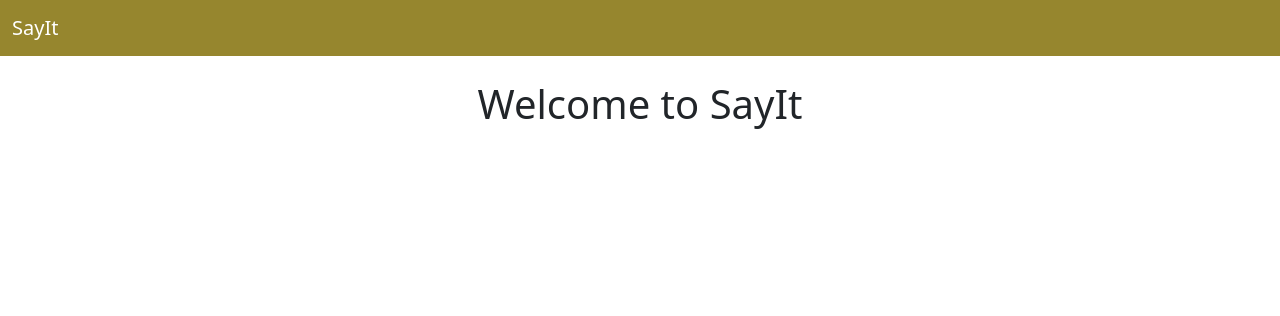
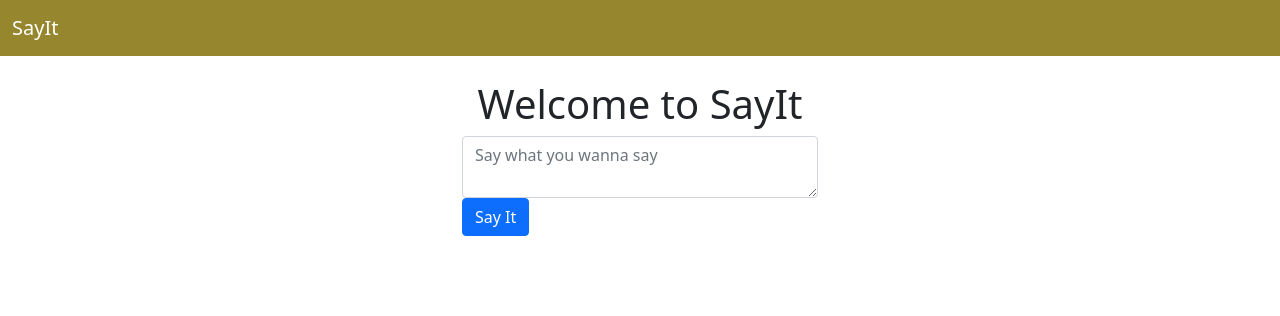
Before and after one commit to Brooks-Mitchell/SocMedClone, a Django app: page / in a window 1280 px wide. Shown: the top 316 px of the page. Run offline with Django 4.2, Linux system fonts and the light colour scheme; data that the repository does not hold is empty.

Commit message:
Add speak form to home page

```diff
--- a/templates/pages/home.html
+++ b/templates/pages/home.html
@@ -9,6 +9,17 @@
 <div class="row text-center">
     <div class="col">
         <h1> Welcome to SayIt </h1>
+    </div>
+</div>
+
+<div class='row mb-3'>
+    <div class="col-md-4 mx-auto col-10">
+        <form class="form" method="POST" action="/create-speak">
+            {% csrf_token %}
+            <input type='hidden' value='/' name='next'/>
+            <textarea class="form-control" name='content' placeholder="Say what you wanna say"></textarea>
+            <button type='sumbit' class="btn btn-primary">Say It</button>
+        </form>
     </div>
 </div>
 
```
